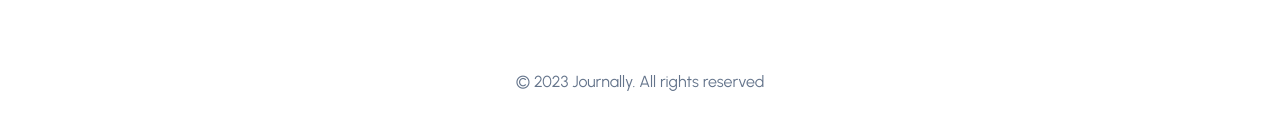
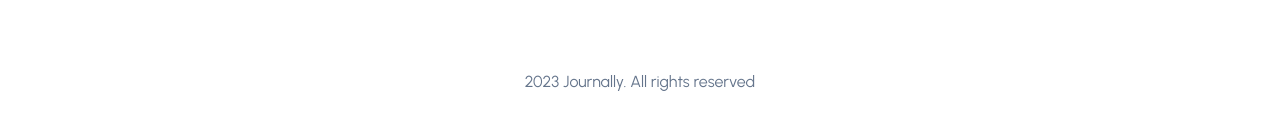
Before and after one commit to zenyyang/Journally, a Next.js app: page / in a window 1280 px wide. Shown: the part 2734-2864 px from the top of the page. Built offline with nearby package versions, Linux system fonts and the light colour scheme.

Commit message:
chage footer

```diff
--- a/components/footer.tsx
+++ b/components/footer.tsx
@@ -38,7 +38,7 @@ const Footer = () => {
         </div>
       </div>
       <div className="flex items-center justify-center mt-10 text-muted-foreground">
-        <p>&copy; 2023 Journally. All rights reserved</p>
+        <p> 2023 Journally. All rights reserved</p>
       </div>
     </div>
   );
```
